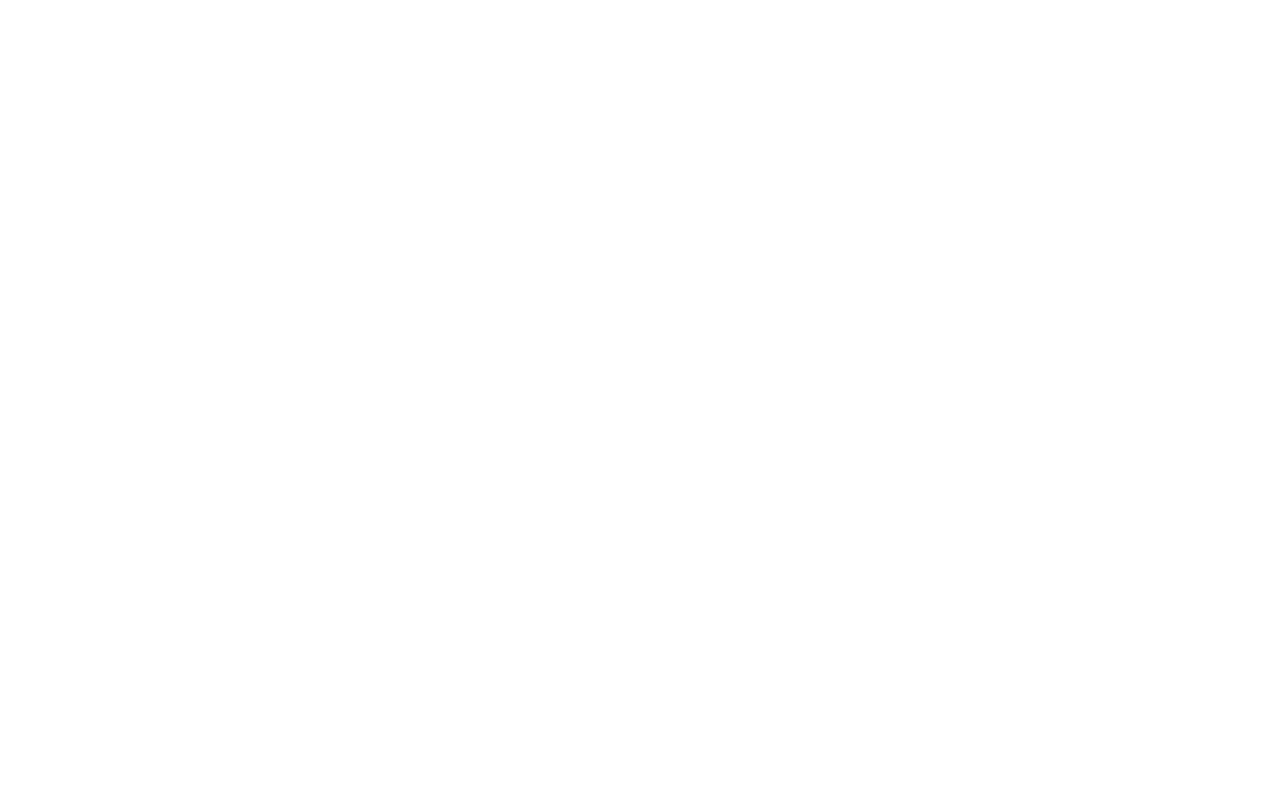
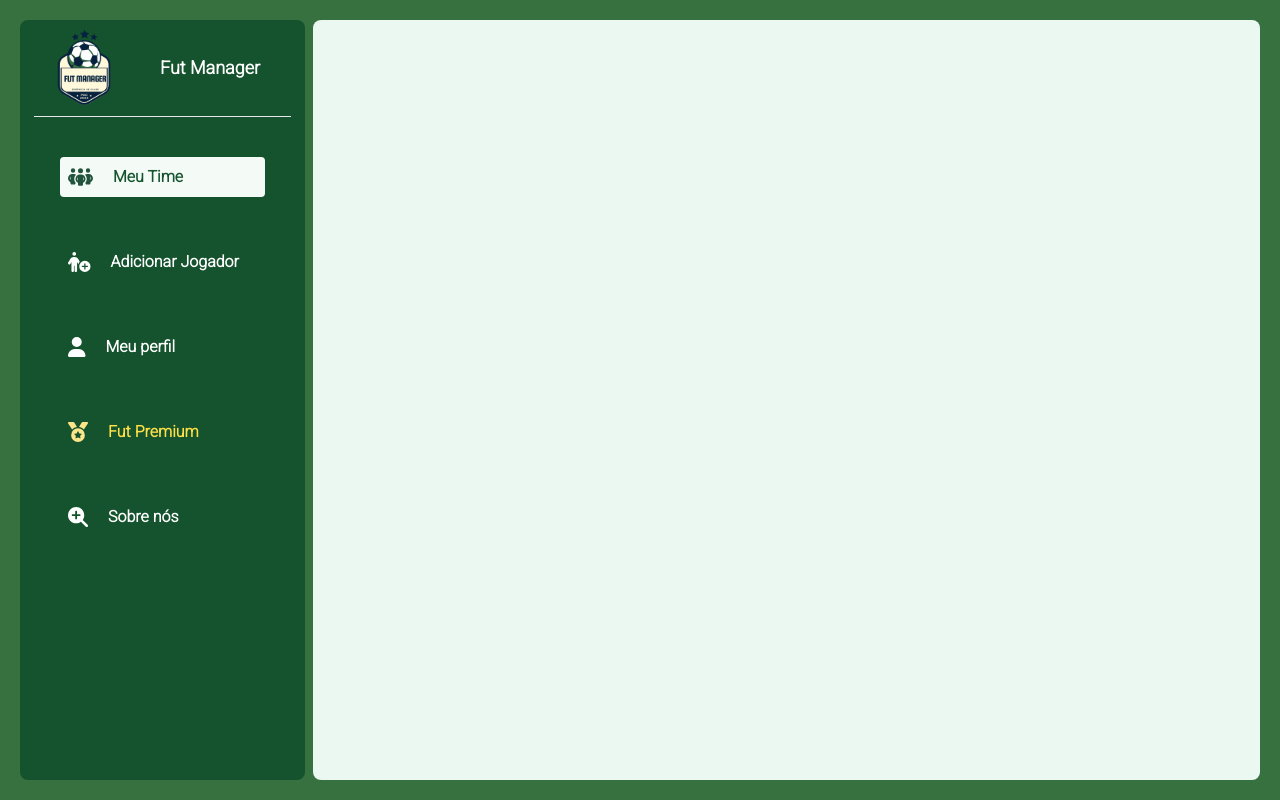
Before and after one commit to XFERRER7/Fut-Manager-Client, a React (Vite) app: page /test-dashboard in a window 1280 px wide. Before the commit this address had no page. Built offline with nearby package versions, Linux system fonts and the light colour scheme.

Commit message:
tailwind dashboard in progress

```diff
--- a/src/Routes.tsx
+++ b/src/Routes.tsx
@@ -3,6 +3,7 @@ import { Dashboard } from './pages/Dashboard';
 import { Home } from './pages/Home';
 import { Login } from './pages/Login';
 import { SignUp } from './pages/SignUp';
+import { TesteDash } from './pages/TesteDash';
 
 export const AppRoutes = () => {
 
@@ -13,6 +14,7 @@ export const AppRoutes = () => {
         <Route path='/signup' element={<SignUp />} />
         <Route path='/home' element={<Home />} />
         <Route path='/dashboard' element={<Dashboard />} />
+        <Route path='/test-dashboard' element={<TesteDash />} />
       </Routes>
     </BrowserRouter>
   )
--- /dev/null
+++ b/src/components/Navbar.tsx
@@ -0,0 +1,30 @@
+import { useNavigate } from "react-router-dom"
+import useUserStore from "../stores/AuthStore"
+
+interface INavbarProps {
+  title: string
+}
+
+export const Navbar = ({title}: INavbarProps) => {
+
+  const { removeUserData } = useUserStore()
+  const nav = useNavigate()
+
+  const handleLogout = () => {
+
+    removeUserData()
+
+    nav('/')
+
+  }
+
+  return (
+    <header className='w-full h-28 bg-green-100 flex justify-around items-center'>
+      <img className="h-24 w-32" src="mainLogo.svg" alt="logo" />
+      <h1 className='font-Playfair text-white text-2xl font-bold'>{title}</h1>
+      <button
+      onClick={handleLogout}
+      className='bg-white hover:bg-green-200 transition-colors text-green-900 font-bold py-2 px-4 rounded'>Logout</button>
+    </header>
+  )
+}
--- /dev/null
+++ b/src/components/Sidebar.tsx
@@ -0,0 +1,51 @@
+import { FontAwesomeIcon } from "@fortawesome/react-fontawesome"
+import { faPeopleGroup } from '@fortawesome/free-solid-svg-icons'
+import { faPersonCirclePlus } from '@fortawesome/free-solid-svg-icons'
+import { faUser } from '@fortawesome/free-solid-svg-icons'
+import { faMedal } from '@fortawesome/free-solid-svg-icons'
+import { faMagnifyingGlassPlus } from '@fortawesome/free-solid-svg-icons'
+
+export const Sidebar = () => {
+  return (
+    <nav className='bg-green-900 rounded-lg h-full w-[23%] text-white font-sans flex flex-col'>
+
+      <div className="flex items-center gap-3 w-full">
+        <img className="h-24 w-32" src="mainLogo.svg" alt="logo" />
+        <span className="font-bold text-lg">Fut Manager</span>
+      </div>
+
+      <div className="w-[90%] mx-auto bg-gray-300 border-t"></div>
+
+      <div className="flex font-Playfair w-full h-2/4 flex-col mt-10
+      items-center justify-between px-10">
+
+        <div className="w-full flex items-center gap-5 bg-[#F4FBF7] p-2 rounded text-green-900">
+          <FontAwesomeIcon icon={faPeopleGroup} color={'#22543D'} size={'lg'}/>
+          <span className="font-bold">Meu Time</span>
+        </div>
+
+        <div className="w-full flex items-center gap-5 p-2 rounded">
+          <FontAwesomeIcon icon={faPersonCirclePlus} color={'white'} size={'lg'}/>
+          <span className="font-bold">Adicionar Jogador</span>
+        </div>
+
+        <div className="w-full flex items-center gap-5 p-2 rounded">
+          <FontAwesomeIcon icon={faUser} color={'white'} size={'lg'}/>
+          <span className="font-bold">Meu perfil</span>
+        </div>
+
+        <div className="w-full flex items-center gap-5 p-2 rounded">
+          <FontAwesomeIcon icon={faMedal} color={'#FDE68A'} size={'lg'}/>
+          <span className="font-bold text-yellow-300">Fut Premium</span>
+        </div>
+
+        <div className="w-full flex items-center gap-5 p-2 rounded">
+          <FontAwesomeIcon icon={faMagnifyingGlassPlus} color={'white'} size={'lg'}/>
+          <span className="font-bold">Sobre nós</span>
+        </div>
+
+      </div>
+
+    </nav>
+  )
+}
--- a/src/pages/Dashboard.tsx
+++ b/src/pages/Dashboard.tsx
@@ -1,5 +1,7 @@
 import React, { useEffect, useState } from 'react'
+import { Navbar } from '../components/Navbar'
 import { PlayerModal } from '../components/PlayerModal'
+import { Sidebar } from '../components/Sidebar'
 import { useApi } from '../service/api'
 import useUserStore from '../stores/AuthStore'
 import { IPlayer } from '../types/types'
@@ -42,10 +44,11 @@ export const Dashboard = () => {
 
   const api = useApi()
   const { idUser } = useUserStore()
+  const { token } = useUserStore()
 
   const getDataUser = async () => {
 
-    const res = await api.getDataUser(idUser)
+    const res = await api.getDataUser(idUser, token)
 
     return res
   }
@@ -105,6 +108,10 @@ export const Dashboard = () => {
   return (
     <div className='flex flex-col items-center gap-5'>
 
+      <Navbar title='Dashboard'/>
+
+      <Sidebar />
+
       <h1>{dataUser?.teams.name}</h1>
       <img src={`http://localhost:3000/teamFiles/${dataUser?.teams.logo}`} alt="" />
 
--- a/src/pages/Home.tsx
+++ b/src/pages/Home.tsx
@@ -1,10 +1,10 @@
-import React, { FormEvent, useEffect, useState } from 'react'
+import { FormEvent, useEffect, useState } from 'react'
 import { useNavigate } from 'react-router-dom';
-import { Header } from '../components/Header';
 import { useApi } from '../service/api';
 import useStoreAuth from '../stores/AuthStore'
 import { FontAwesomeIcon } from '@fortawesome/react-fontawesome'
 import { faFile } from '@fortawesome/free-solid-svg-icons'
+import { Navbar } from '../components/Navbar';
 
 export const Home = () => {
 
@@ -48,14 +48,9 @@ export const Home = () => {
 
   return (
     <div className='w-full h-screen text-white flex flex-col'>
-      <header className='w-full h-28 bg-green-100 flex justify-around items-center'>
-        <img className="h-24 w-32" src="mainLogo.svg" alt="logo" />
-        <h1 className='font-Playfair text-2xl font-bold'>Cadastro de Time</h1>
-        <button className='bg-white hover:bg-green-200 transition-colors text-green-900 font-bold py-2 px-4 rounded'>Logout</button>
-      </header>
+      <Navbar title='Cadastro de time'/>
 
       <form className='w-full flex-1 flex flex-col justify-center items-center gap-5'>
-
 
         <div className='flex items-center gap-5'>
           <label className="cursor-pointer text-gray-600 text-lg font-bold">Nome da equipe:</label>
--- a/src/pages/Login.tsx
+++ b/src/pages/Login.tsx
@@ -34,7 +34,7 @@ export const Login = () => {
         setError('')
         setUserData(user.email, user.password, res.token, res.idUser)
 
-        const resTeam = await api.getDataUser(res.idUser)
+        const resTeam = await api.getDataUser(res.idUser, res.token)
 
         if(resTeam.teams) {
           nav('/dashboard')
--- /dev/null
+++ b/src/pages/TesteDash.tsx
@@ -0,0 +1,17 @@
+import React from 'react'
+import { Sidebar } from '../components/Sidebar'
+
+export const TesteDash = () => {
+  return (
+    <div className='bg-green-100 w-full h-screen p-5'>
+      <div className='bg-green-100 w-full h-full flex rounded-lg justify-between gap-2'>
+
+        <Sidebar />
+        <main className='bg-[#EAF8F1] rounded-lg flex-1 h-full'>
+
+        </main>
+
+      </div>
+    </div>
+  )
+}
--- a/src/service/api.ts
+++ b/src/service/api.ts
@@ -127,10 +127,21 @@ export const useApi = () => {
       const data = await response.data
       return data
     },
-    getDataUser: async (userId: string) => {
+    getDataUser: async (userId: string, userToken: string) => {
 
+      if (!userId || !userToken) {
+        console.log("token: " + userToken)
+        return
+      }
       try {
-        const response = await api.get(`/get-user/${userId}`, optionsGet)
+
+        const response = await api.get(`/get-user/${userId}`, {
+          method: 'GET',
+          headers: {
+            accept: 'application/json',
+            authorization: `Bearer ${userToken}`
+          }
+        })
         const data = await response.data
         return data
       }
--- a/src/stores/AuthStore.ts
+++ b/src/stores/AuthStore.ts
@@ -7,6 +7,7 @@ interface UserState {
   token: string;
   idUser: string;
   setUserData: (email: string, password: string, token: string, idUser: string) => void;
+  removeUserData: () => void;
 }
 
 const useUserStore = create<UserState>()(
@@ -18,6 +19,8 @@ const useUserStore = create<UserState>()(
       idUser: '',
       setUserData: (email: string, password: string, token: string, idUser: string) =>
         set({ email, password, token, idUser }),
+      removeUserData: () =>
+        set({ email: '', password: '', token: '', idUser: '' }),
     }),
     {
       name: 'user-storage',
```
